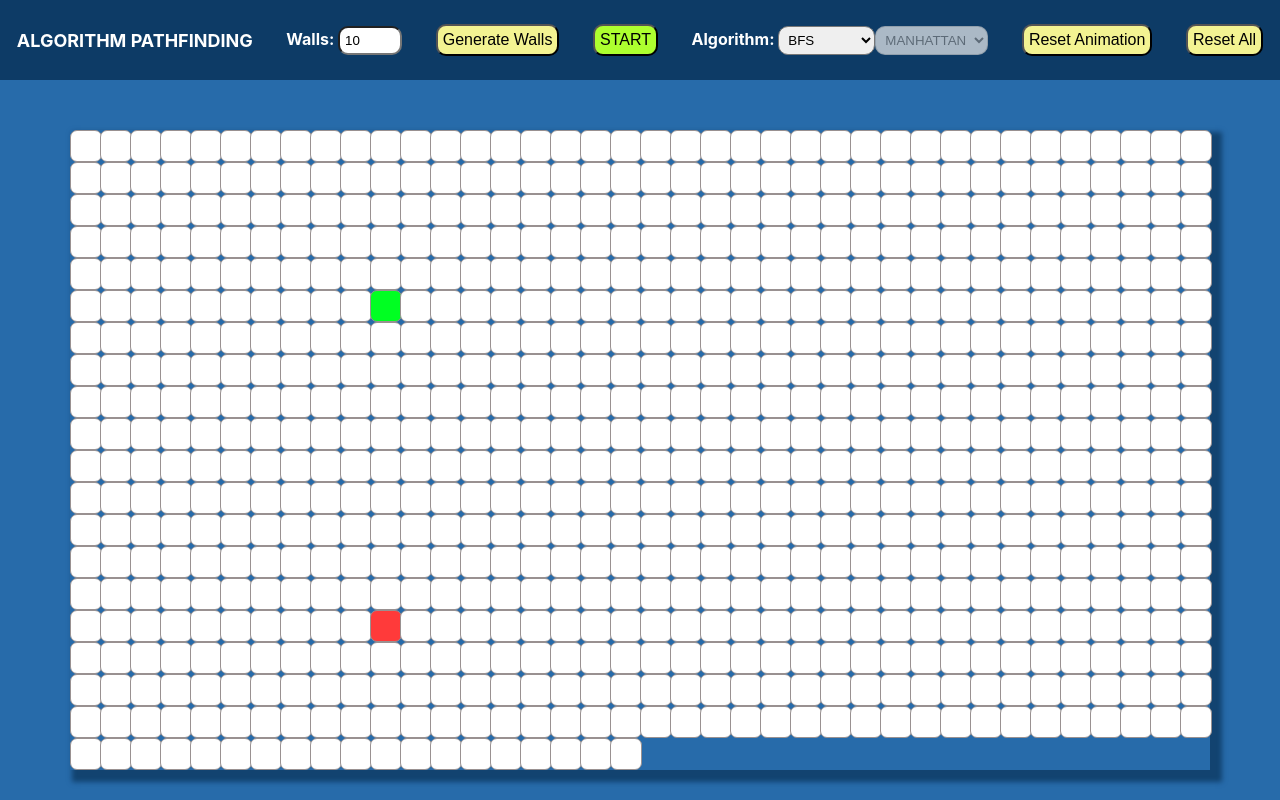
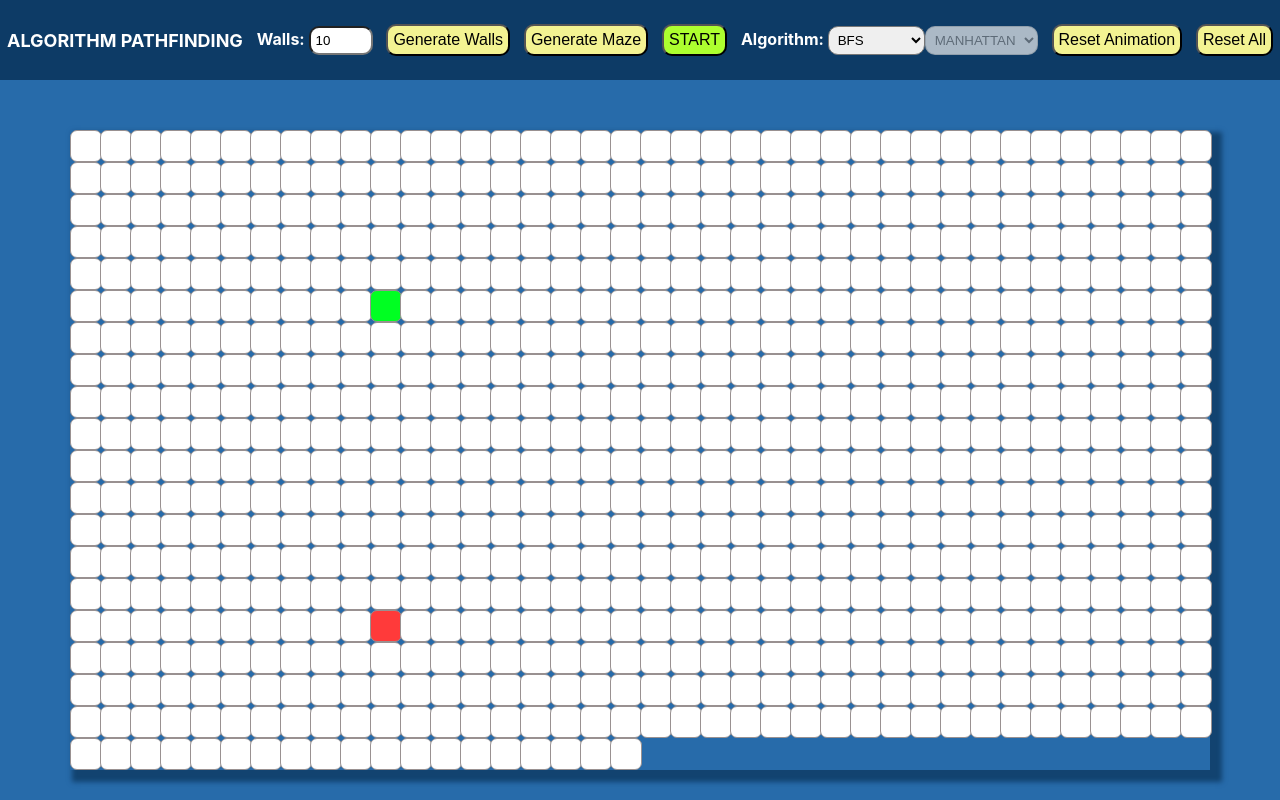
Before and after one commit to nicolosponziello/pathfinding-visualizer-react, a React (Create React App) app: page / in a window 1280 px wide. Built offline with nearby package versions, Linux system fonts and the light colour scheme.

Commit message:
header: add generate maze control

```diff
--- a/src/components/Grid/Grid.component.tsx
+++ b/src/components/Grid/Grid.component.tsx
@@ -18,6 +18,9 @@ import Header from "../Header/header.component";
 import AStar from "../../algorithms/astar";
 import { Euristic } from "../../algorithms/astar-heuristics";
 import { ALGORITHMS } from "../../algorithms";
+import { treeMazeGenerator } from "../../algorithms/maze-generation/tree-generator";
+import { dfsMazeGenerator } from "../../algorithms/maze-generation/dfs-generator";
+import { sidewinderMazeGenerator } from "../../algorithms/maze-generation/sidewinder-generator";
 
 
 const generateEmptyGrid = () => {
@@ -154,6 +157,12 @@ export const Grid = () => {
     });
   };
 
+  const generateMaze = (): void => {
+    setGrid((g) => {
+      return treeMazeGenerator(startCoord, endCoord);
+    });
+  };
+
   const addRandomWalls = (amount: number): void => {
     setGrid((g) => {
       return produce(g, (copy) => {
@@ -176,6 +185,7 @@ export const Grid = () => {
         resetAnimation={resetAnimation}
         resetAll={resetAll}
         randomWalls={addRandomWalls}
+        generateMaze={generateMaze}
       />
 
       <div className="container">
@@ -222,7 +232,6 @@ export const Grid = () => {
                         setGrid((g) => {
                           return produce(g, (copy) => {
                             copy[startCoord.r][startCoord.c].type =
-
                               CellType.EMPTY;
                             copy[i][j].type = CellType.START;
                           });
--- a/src/components/Header/header.component.tsx
+++ b/src/components/Header/header.component.tsx
@@ -7,6 +7,7 @@ interface Props {
   randomWalls: Function;
   resetAnimation: () => void;
   resetAll: () => void;
+  generateMaze: () => void;
 }
 
 const Header = (props: Props) => {
@@ -28,6 +29,9 @@ const Header = (props: Props) => {
         </label>
         <button className="button" onClick={() => props.randomWalls(wallNum)}>
           Generate Walls
+        </button>
+        <button className="button" onClick={props.generateMaze}>
+          Generate Maze
         </button>
         <button
           className="button start-btn"
@@ -61,9 +65,7 @@ const Header = (props: Props) => {
               .filter((e: any) => !isNaN(e))
               .map((e: any) => (
                 <option key={e} value={e}>
-
                   {Euristic[e]}
-
                 </option>
               ))}
           </select>
```
